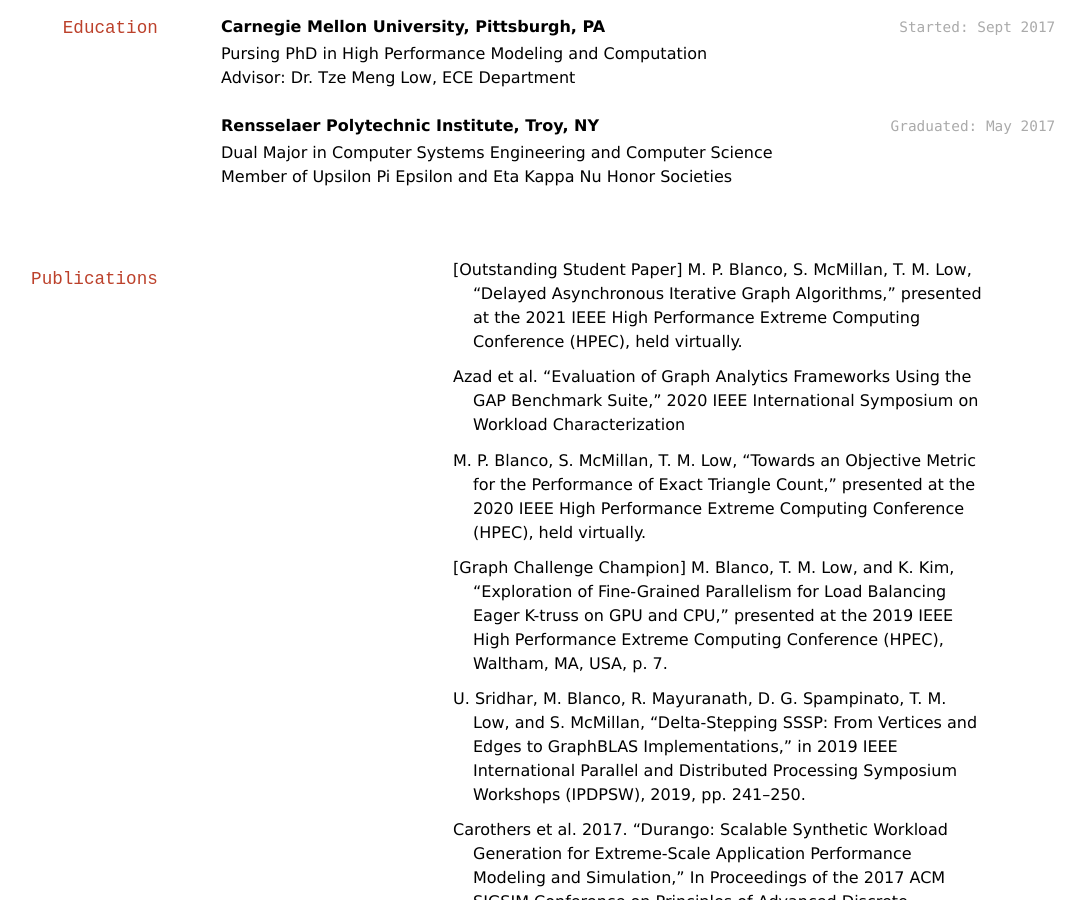
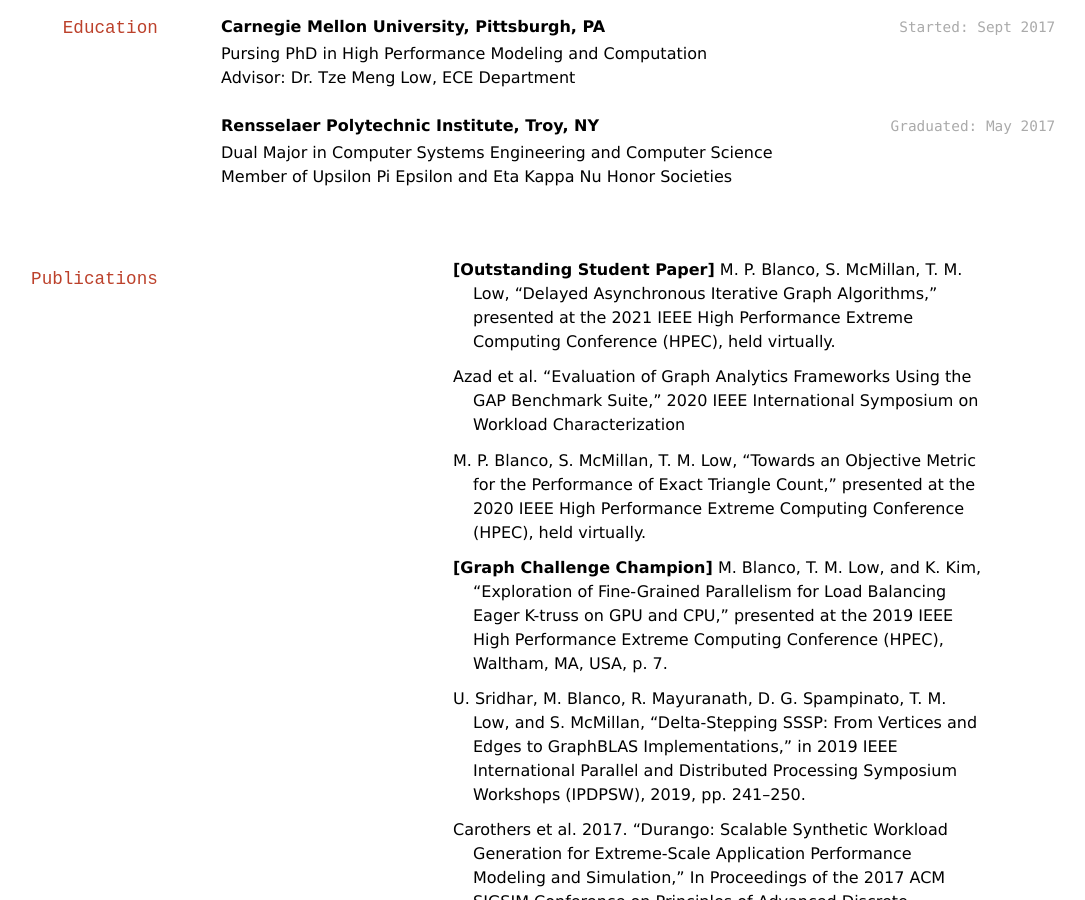
Before and after one commit to MaiaBlanco/maiablanco.github.io, a Jekyll site: the page built from resume.md, in a window 1280 px wide and 900 px high, scrolled down 242 px. Shown: the whole window, without its empty margins (111-1196 px from the left). Built offline with Jekyll 4.4.1, drawn with Linux system fonts in a browser that asks for light colours.

```diff
--- a/resume.md
+++ b/resume.md
@@ -26,13 +26,13 @@ __Rensselaer Polytechnic Institute, Troy, NY__
 
 ## Publications
 
-- \[Outstanding Student Paper\] M. P. Blanco, S. McMillan, T. M. Low, "Delayed Asynchronous Iterative Graph Algorithms," presented at the 2021 IEEE High Performance Extreme Computing Conference (HPEC), held virtually.
+- __\[Outstanding Student Paper\]__ M. P. Blanco, S. McMillan, T. M. Low, "Delayed Asynchronous Iterative Graph Algorithms," presented at the 2021 IEEE High Performance Extreme Computing Conference (HPEC), held virtually.
 
 - Azad et al. "Evaluation of Graph Analytics Frameworks Using the GAP Benchmark Suite," 2020 IEEE International Symposium on Workload Characterization
 
 - M. P. Blanco, S. McMillan, T. M. Low, "Towards an Objective Metric for the Performance of Exact Triangle Count," presented at the 2020 IEEE High Performance Extreme Computing Conference (HPEC), held virtually.
 
-- \[Graph Challenge Champion\] M. Blanco, T. M. Low, and K. Kim, "Exploration of Fine-Grained Parallelism for Load Balancing Eager K-truss on GPU and CPU," presented at the 2019 IEEE High Performance Extreme Computing Conference (HPEC), Waltham, MA, USA, p. 7.
+- __\[Graph Challenge Champion\]__ M. Blanco, T. M. Low, and K. Kim, "Exploration of Fine-Grained Parallelism for Load Balancing Eager K-truss on GPU and CPU," presented at the 2019 IEEE High Performance Extreme Computing Conference (HPEC), Waltham, MA, USA, p. 7.
 
 - U. Sridhar, M. Blanco, R. Mayuranath, D. G. Spampinato, T. M. Low, and S. McMillan, "Delta-Stepping SSSP: From Vertices and Edges to GraphBLAS Implementations," in 2019 IEEE International Parallel and Distributed Processing Symposium Workshops (IPDPSW), 2019, pp. 241–250.
 
```
